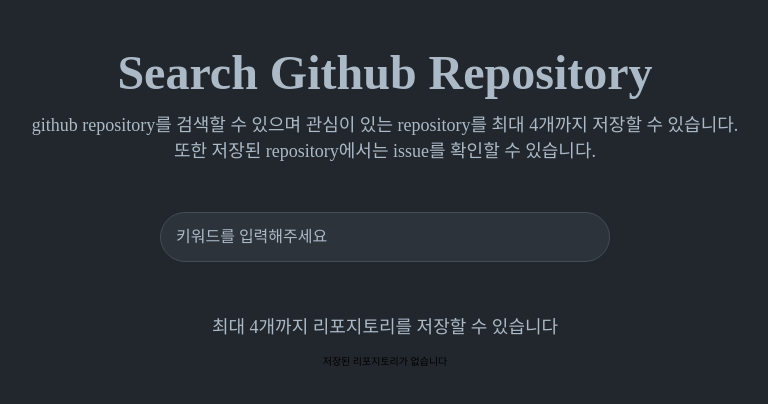
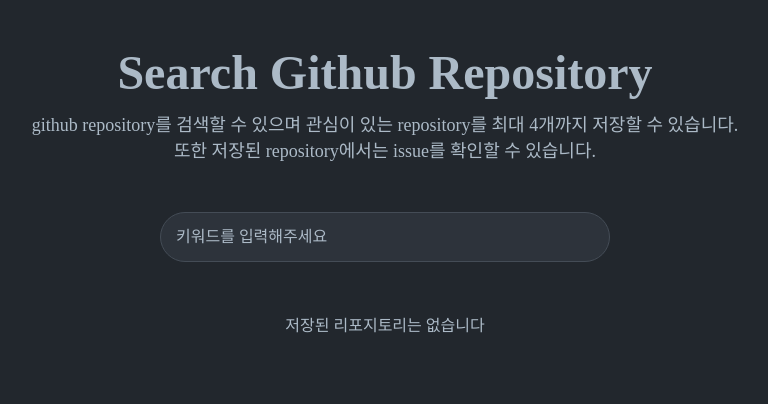
Before and after one commit to kaehehehe/search-repository-app, a React (Create React App) app: page / in a window 1280 px wide. Shown: the top 404 px of the page, without its empty margins (255-1023 px from the left). Built offline with nearby package versions, Linux system fonts and the light colour scheme; a web font is replaced by a local one.

Commit message:
:lipstick: SaveRepo 컴포넌트 UI 수정

```diff
--- a/src/components/SaveRepo/SaveRepo.tsx
+++ b/src/components/SaveRepo/SaveRepo.tsx
@@ -17,10 +17,9 @@
   };
   return (
     <S.SaveRepo>
-      <h3>최대 4개까지 리포지토리를 저장할 수 있습니다</h3>
       <S.List>
         {savedRepos.length === 0 ? (
-          <li>저장된 리포지토리가 없습니다</li>
+          <S.Message>저장된 리포지토리는 없습니다</S.Message>
         ) : (
           savedRepos.map(({ id, full_name }) => (
             <S.ListItem key={id}>
--- a/src/components/SaveRepo/style.ts
+++ b/src/components/SaveRepo/style.ts
@@ -3,20 +3,19 @@
 export const SaveRepo = styled.div`
   max-width: 1100px;
   border-radius: 3px;
-
-  h3 {
-    font-size: 1.8rem;
-    font-weight: normal;
-    text-align: center;
-    color: #acbac7;
-    margin-bottom: 15px;
-  }
+  margin-bottom: 30px;
 `;
 
 export const List = styled.ul`
   display: flex;
   justify-content: center;
   flex-wrap: wrap;
+  gap: 10px 10px;
+`;
+
+export const Message = styled.li`
+  color: #acbac7;
+  font-size: 1.6rem;
 `;
 
 export const ListItem = styled.li`
@@ -24,7 +23,10 @@
   border: 1px solid #acbac7;
   border-radius: 10px;
   color: #539bf5;
-  margin: 0 10px 10px 0;
+  transition: all 250ms linear;
+  &:hover {
+    transform: scale(1.05);
+  }
 `;
 
 export const Wrapper = styled.div`
@@ -43,9 +45,8 @@
   width: 15px;
   fill: #acbac7;
   cursor: pointer;
-  transition: all 250ms linear;
 
   &:hover {
-    transform: scale(0.95);
+    opacity: 0.7;
   }
 `;
```
